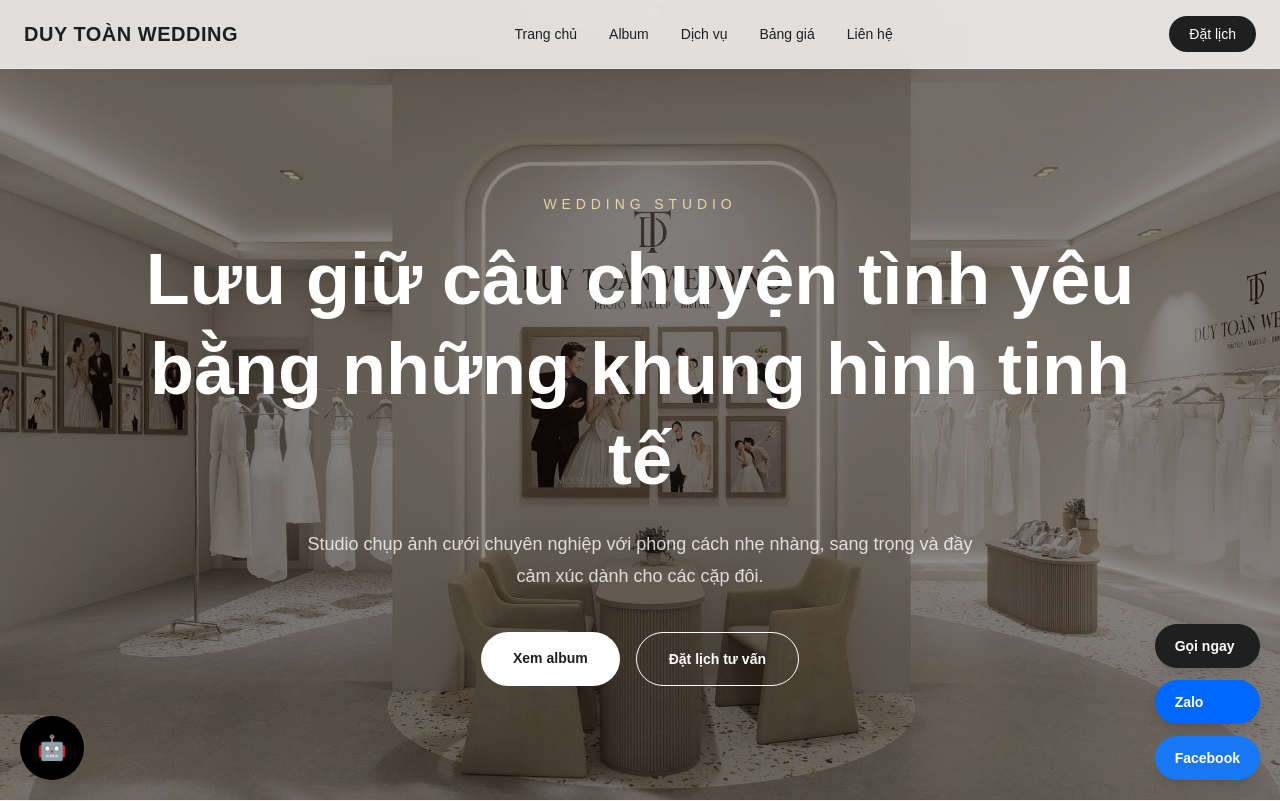
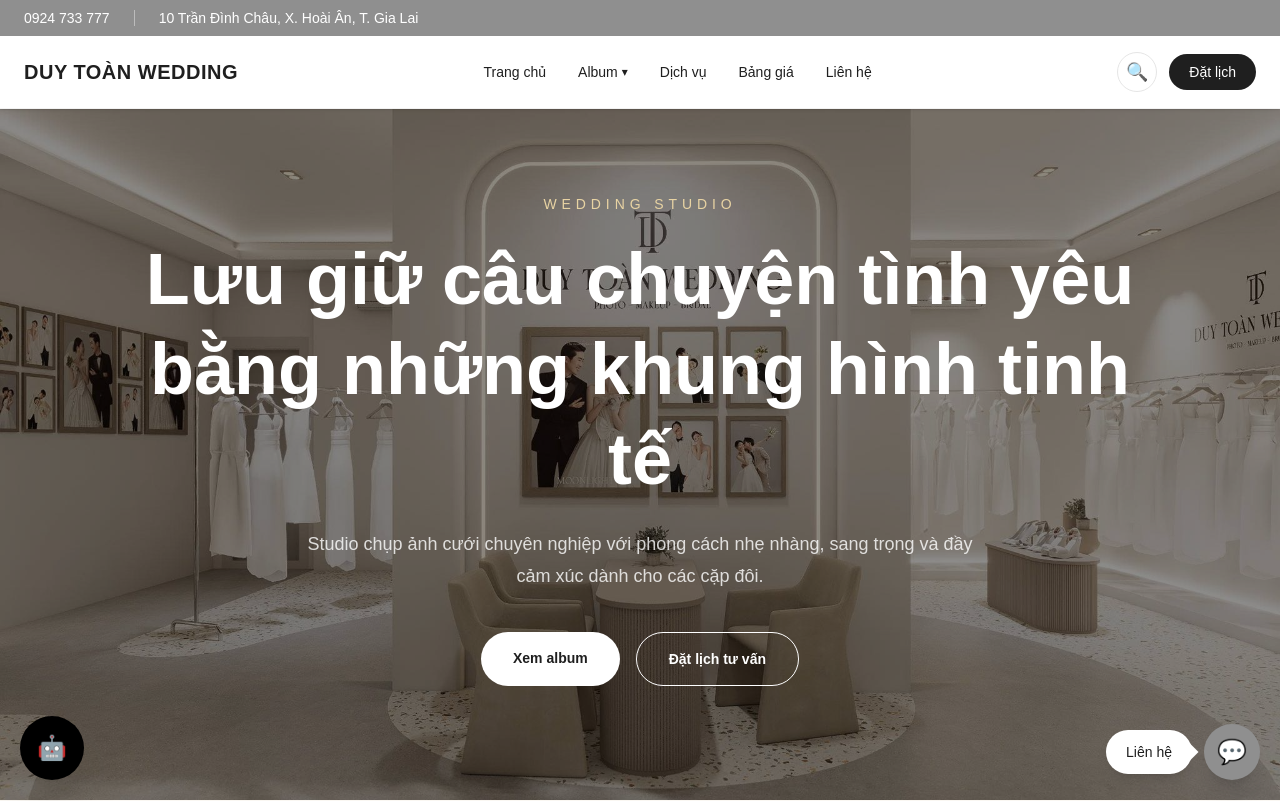
Before and after one commit to vietmai0606/wedding-studio, a Next.js app: page / in a window 1280 px wide. Shown: the top 801 px of the page. Built offline with nearby package versions, Linux system fonts and the light colour scheme.

Commit message:
Improve search style

```diff
--- a/app/components/FloatingContact.tsx
+++ b/app/components/FloatingContact.tsx
@@ -1,8 +1,16 @@
+"use client";
+
+import { useState } from "react";
+
 export default function FloatingContact() {
+  const [open, setOpen] = useState(false);
+
   return (
-    <div className="fixed bottom-5 right-5 z-50 flex flex-col gap-3">
+    <div className="fixed bottom-5 right-5 z-[70]">
+      {open && (
+        <div className="mb-4 flex flex-col items-end gap-3">
           <a
-        href="tel:0924 733 777"
+            href="tel:+84924733777"
             className="rounded-full bg-[#1F1F1F] px-5 py-3 text-sm font-semibold text-white shadow-lg transition hover:bg-black"
           >
             Gọi ngay
@@ -14,17 +22,46 @@
             rel="noopener noreferrer"
             className="rounded-full bg-[#0068FF] px-5 py-3 text-sm font-semibold text-white shadow-lg transition hover:opacity-90"
           >
-        Zalo
+            Nhắn Zalo
           </a>
 
           <a
-        href="https://www.facebook.com/DUYTOANWEDDING"
+            href="https://www.facebook.com/search/top?q=Duy%20To%C3%A0n%20Wedding"
             target="_blank"
             rel="noopener noreferrer"
             className="rounded-full bg-[#1877F2] px-5 py-3 text-sm font-semibold text-white shadow-lg transition hover:opacity-90"
           >
             Facebook
           </a>
+
+          <a
+            href="https://www.google.com/maps/search/?api=1&query=10%20Tr%E1%BA%A7n%20%C4%90%C3%ACnh%20Ch%C3%A2u%2C%20Ho%C3%A0i%20%C3%82n%2C%20Gia%20Lai"
+            target="_blank"
+            rel="noopener noreferrer"
+            className="rounded-full bg-[#B99A5F] px-5 py-3 text-sm font-semibold text-white shadow-lg transition hover:bg-[#a88a52]"
+          >
+            Đường đi
+          </a>
+        </div>
+      )}
+
+      <div className="flex items-center gap-3">
+        {!open && (
+          <div className="relative rounded-full bg-white px-5 py-3 text-sm font-medium text-[#1F1F1F] shadow-lg">
+            Liên hệ
+            <span className="absolute -right-1 top-1/2 h-3 w-3 -translate-y-1/2 rotate-45 bg-white" />
+          </div>
+        )}
+
+        <button
+          type="button"
+          onClick={() => setOpen((prev) => !prev)}
+          className="flex h-14 w-14 items-center justify-center rounded-full bg-[#8f8f8f] text-2xl text-white shadow-xl transition hover:scale-105 hover:bg-[#777]"
+          aria-label="Mở liên hệ nhanh"
+        >
+          {open ? "×" : "💬"}
+        </button>
+      </div>
     </div>
   );
 }
--- a/app/components/Header.tsx
+++ b/app/components/Header.tsx
@@ -1,19 +1,175 @@
+"use client";
+
+import { useState } from "react";
+
 export default function Header() {
+  const [searchOpen, setSearchOpen] = useState(false);
+  const [keyword, setKeyword] = useState("");
+
+  function handleSearch() {
+    const text = keyword.toLowerCase().trim();
+
+    if (!text) return;
+
+    if (
+      text.includes("album") ||
+      text.includes("ảnh") ||
+      text.includes("anh") ||
+      text.includes("concept")
+    ) {
+      window.location.href = "/album";
+      return;
+    }
+
+    if (
+      text.includes("dịch vụ") ||
+      text.includes("dich vu") ||
+      text.includes("makeup") ||
+      text.includes("váy") ||
+      text.includes("vay")
+    ) {
+      window.location.href = "/dich-vu";
+      return;
+    }
+
+    if (
+      text.includes("giá") ||
+      text.includes("gia") ||
+      text.includes("bảng giá") ||
+      text.includes("bang gia") ||
+      text.includes("gói") ||
+      text.includes("goi")
+    ) {
+      window.location.href = "/bang-gia";
+      return;
+    }
+
+    if (
+      text.includes("liên hệ") ||
+      text.includes("lien he") ||
+      text.includes("zalo") ||
+      text.includes("số điện thoại") ||
+      text.includes("sdt") ||
+      text.includes("địa chỉ") ||
+      text.includes("dia chi")
+    ) {
+      window.location.href = "/lien-he";
+      return;
+    }
+
+    window.location.href = "/album";
+  }
+
   return (
-    <header className="fixed left-0 top-0 z-50 w-full border-b border-white/30 bg-white/80 backdrop-blur-md">
+    <header className="fixed left-0 top-0 z-50 w-full bg-white shadow-sm">
+      <div className="bg-[#8f8f8f] px-6 py-2 text-white">
+        <div className="mx-auto flex max-w-7xl items-center justify-start gap-6 text-xs font-medium md:text-sm">
+          <a href="tel:+84924733777" className="transition hover:text-white/80">
+            0924 733 777
+          </a>
+
+          <span className="hidden h-4 w-px bg-white/40 sm:block" />
+
+          <span className="line-clamp-1">
+            10 Trần Đình Châu, X. Hoài Ân, T. Gia Lai
+          </span>
+        </div>
+      </div>
+
+      <div className="border-b border-black/5 bg-white/95 backdrop-blur-md">
         <div className="mx-auto flex max-w-7xl items-center justify-between px-6 py-4">
-        <a href="/" className="text-xl font-semibold tracking-wide text-[#1F1F1F]">
+          <a
+            href="/"
+            className="text-xl font-semibold tracking-wide text-[#1F1F1F]"
+          >
             DUY TOÀN WEDDING
           </a>
 
-        <nav className="hidden items-center gap-8 text-sm text-[#1F1F1F] md:flex">
+          <nav className="hidden items-center gap-8 text-sm font-medium text-[#1F1F1F] md:flex">
             <a href="/" className="transition hover:text-[#B99A5F]">
               Trang chủ
             </a>
 
-          <a href="/album" className="transition hover:text-[#B99A5F]">
+            <div className="group relative">
+              <a
+                href="/album"
+                className="flex items-center gap-1 transition hover:text-[#B99A5F]"
+              >
                 Album
+                <span className="text-xs">▾</span>
               </a>
+
+              <div className="invisible absolute left-1/2 top-full mt-5 w-[760px] -translate-x-1/2 rounded-b-[1.5rem] border border-neutral-200 bg-white p-8 opacity-0 shadow-2xl transition-all duration-200 group-hover:visible group-hover:mt-4 group-hover:opacity-100">
+                <div className="absolute -top-3 left-1/2 h-6 w-6 -translate-x-1/2 rotate-45 border-l border-t border-neutral-200 bg-white" />
+
+                <div className="grid grid-cols-2 gap-10">
+                  <div>
+                    <h3 className="mb-5 text-base font-semibold text-neutral-700">
+                      Album Studio
+                    </h3>
+
+                    <div className="space-y-1 text-[15px] text-neutral-500">
+                      {[
+                        "Signature Concept",
+                        "Sample Concept",
+                        "Collection",
+                        "Beauty",
+                        "Gia đình",
+                        "Creative Style",
+                      ].map((item) => (
+                        <a
+                          key={item}
+                          href="/album"
+                          className="block border-b border-neutral-100 py-2 transition hover:text-[#B99A5F]"
+                        >
+                          {item}
+                        </a>
+                      ))}
+
+                      <a
+                        href="/album"
+                        className="block py-2 font-semibold text-neutral-700 transition hover:text-[#B99A5F]"
+                      >
+                        Phim Trường
+                      </a>
+
+                      <a
+                        href="/album"
+                        className="block py-2 font-semibold text-neutral-700 transition hover:text-[#B99A5F]"
+                      >
+                        Phóng Sự Cưới
+                      </a>
+                    </div>
+                  </div>
+
+                  <div>
+                    <h3 className="mb-5 text-base font-semibold text-neutral-700">
+                      Album Ngoại Cảnh
+                    </h3>
+
+                    <div className="space-y-3 text-[15px] font-semibold text-neutral-500">
+                      {[
+                        "Sài Gòn",
+                        "Đà Lạt",
+                        "Vĩnh Hy / Phú Quốc",
+                        "Hồ Cốc / Vũng Tàu / Phan Thiết",
+                        "Bình Dương",
+                        "Mỹ Tho",
+                        "Buôn Ma Thuột",
+                      ].map((item) => (
+                        <a
+                          key={item}
+                          href="/album"
+                          className="block transition hover:text-[#B99A5F]"
+                        >
+                          {item}
+                        </a>
+                      ))}
+                    </div>
+                  </div>
+                </div>
+              </div>
+            </div>
 
             <a href="/dich-vu" className="transition hover:text-[#B99A5F]">
               Dịch vụ
@@ -28,6 +184,41 @@
             </a>
           </nav>
 
+          <div className="flex items-center gap-3">
+            {searchOpen && (
+              <div className="hidden items-center rounded-full border border-neutral-200 bg-white px-4 py-2 shadow-sm md:flex">
+                <input
+                  value={keyword}
+                  onChange={(event) => setKeyword(event.target.value)}
+                  onKeyDown={(event) => {
+                    if (event.key === "Enter") {
+                      handleSearch();
+                    }
+                  }}
+                  autoFocus
+                  placeholder="Tìm kiếm..."
+                  className="w-44 bg-transparent text-sm font-medium text-[#1F1F1F] outline-none placeholder:font-medium placeholder:text-neutral-500"
+                />
+
+                <button
+                  type="button"
+                  onClick={handleSearch}
+                  className="ml-2 text-sm font-semibold text-[#B99A5F]"
+                >
+                  Tìm
+                </button>
+              </div>
+            )}
+
+            <button
+              type="button"
+              onClick={() => setSearchOpen((prev) => !prev)}
+              className="flex h-10 w-10 items-center justify-center rounded-full border border-neutral-200 bg-white text-lg text-[#1F1F1F] transition hover:bg-[#FAF7F2]"
+              aria-label="Mở tìm kiếm"
+            >
+              🔍
+            </button>
+
             <a
               href="/lien-he"
               className="rounded-full bg-[#1F1F1F] px-5 py-2 text-sm font-medium text-white transition hover:bg-black"
@@ -35,6 +226,34 @@
               Đặt lịch
             </a>
           </div>
+        </div>
+
+        {searchOpen && (
+          <div className="border-t border-neutral-100 px-6 py-3 md:hidden">
+            <div className="mx-auto flex max-w-7xl items-center rounded-full border border-neutral-200 bg-white px-4 py-3">
+              <input
+                value={keyword}
+                onChange={(event) => setKeyword(event.target.value)}
+                onKeyDown={(event) => {
+                  if (event.key === "Enter") {
+                    handleSearch();
+                  }
+                }}
+                placeholder="Tìm album, dịch vụ, bảng giá..."
+                className="flex-1 bg-transparent text-sm outline-none placeholder:text-neutral-400"
+              />
+
+              <button
+                type="button"
+                onClick={handleSearch}
+                className="ml-3 text-sm font-semibold text-[#B99A5F]"
+              >
+                Tìm
+              </button>
+            </div>
+          </div>
+        )}
+      </div>
     </header>
   );
 }
```
Lines whose indentation alone changed are shown as unchanged.
